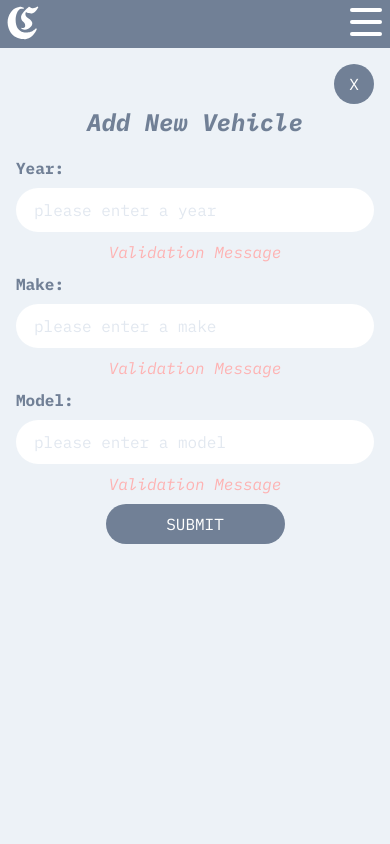
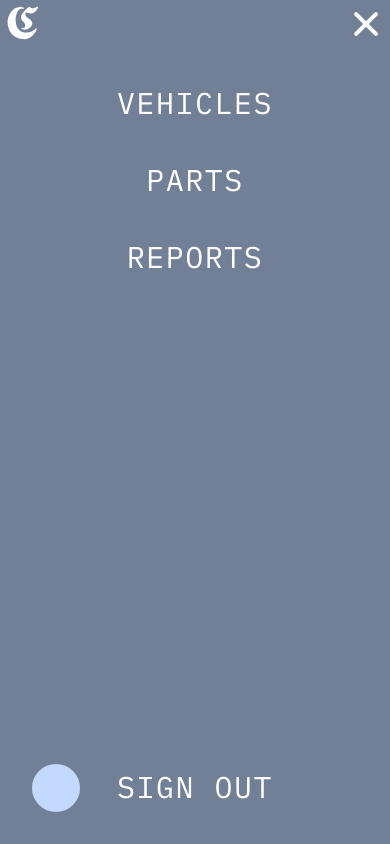
Before and after one commit to juliangroen/corvus-customs-app, a Svelte app: page / in a window 390 px wide. Both pictures are taken after a click on the element 366 px from the left and 24 px from the top of the page. Built offline with nearby package versions, Linux system fonts and the light colour scheme; no server answers.

Commit message:
created store for app, mobile menu toggle

```diff
--- a/src/App.svelte
+++ b/src/App.svelte
@@ -1,11 +1,11 @@
 <script>
+    import { menuIsOpen, view } from './stores';
     import AddVehicle from './components/AddVehicle.svelte';
     import Crud from './components/crud.svelte';
     import Header from './components/Header.svelte';
     import MobileMenu from './components/MobileMenu.svelte';
     import UserLogin from './components/UserLogin.svelte';
     import Tailwindcss from './Tailwindcss.svelte';
-    $: view = 'AddVehicle';
 </script>
 
 <style>
@@ -14,12 +14,13 @@
 <Tailwindcss />
 <Header clicked={false} />
 <main class="text-gray-600 font-ibm m-4">
-    {#if view == 'UserLogin'}
+    {#if $menuIsOpen}
+        <MobileMenu />
+    {/if}
+    {#if $view == 'UserLogin'}
         <UserLogin />
-    {:else if view == 'AddVehicle'}
+    {:else if $view == 'AddVehicle'}
         <AddVehicle />
-    {:else if view == 'MobileMenu'}
-        <MobileMenu />
     {:else}
         <Crud />
     {/if}
--- a/src/components/Header.svelte
+++ b/src/components/Header.svelte
@@ -1,22 +1,22 @@
 <script>
+    import { menuIsOpen, view } from '../stores';
     import Logo from './Logo.svelte';
     import MenuIcon from './MenuIcon.svelte';
-    export let menuClicked = false;
+    export let home = 'UserLogin';
 </script>
 
 <style>
 </style>
 
 <header class="relative bg-gray-600 text-white text-center h-12">
-    <div class="absolute left-0 h-12 w-12 pt-1 pl-1">
+    <div
+        class="absolute cursor-pointer left-0 h-12 w-12 pt-1 pl-1"
+        on:click={() => {
+            $view = home;
+        }}>
         <Logo size="38" />
     </div>
-    <div class="absolute right-0 h-12 w-12 p-2">
-        <MenuIcon size="32" clicked={menuClicked} />
-        <!--         <div class="grid grid-cols-1 gap-2 w-8 m-2">
-            <div class="bg-white rounded-full w-full h-1" />
-            <div class="bg-white rounded-full w-full h-1" />
-            <div class="bg-white rounded-full w-full h-1" />
-        </div> -->
+    <div class="absolute right-0 cursor-pointer h-12 w-12 p-2" on:click={() => ($menuIsOpen = !$menuIsOpen)}>
+        <MenuIcon size="32" clicked={$menuIsOpen} />
     </div>
 </header>
--- a/src/components/MobileMenu.svelte
+++ b/src/components/MobileMenu.svelte
@@ -10,7 +10,7 @@
 <style>
 </style>
 
-<div class="absolute inset-0 bg-gray-600 text-white text-3xl tracking-wider text-center w-full h-full">
+<div class="absolute inset-0 z-50 bg-gray-600 text-white text-3xl tracking-wider text-center w-full h-full">
     <Header menuClicked={true} />
     <section class="mt-8">
         {#each links as link}
--- /dev/null
+++ b/src/stores.js
@@ -0,0 +1,4 @@
+import { writable } from 'svelte/store';
+
+export const view = writable('AddVehicle');
+export const menuIsOpen = writable(false);
```
